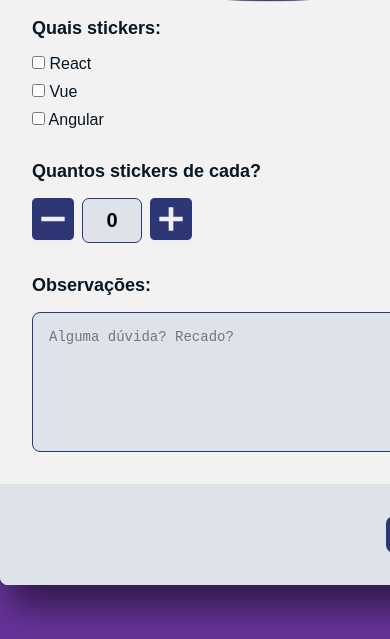
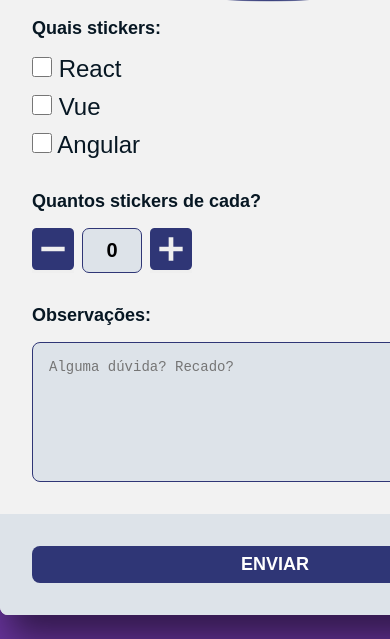
Before and after one commit to cpwaldow/front-end-challenge-vagas.com, a website built with Vite: page index.html in a window 390 px wide. Shown: the part 205-844 px from the top of the page. Built offline with nearby package versions, Linux system fonts and the light colour scheme; a web font is replaced by a local one.

Commit message:
style: implement a new style to handle with responsive devices

```diff
--- a/index.html
+++ b/index.html
@@ -9,6 +9,7 @@
   <link rel="preconnect" href="https://rsms.me/">
   <link rel="stylesheet" href="https://rsms.me/inter/inter.css">
   <link rel="stylesheet" href="./src/styles/style.css">
+  <link rel="stylesheet" href="./src/styles/responsive.css">
 </head>
 
 <body>
@@ -20,9 +21,9 @@
     <form class="form" aria-label="Formulário para selecionar stickers">
       <fieldset class="fieldset space-md" aria-label="Selecione stickers desejáveis">
         <legend class="label space">Quais stickers:</legend>
-        <label><input type="checkbox" class="checkbox" value="React" /> React</label>
-        <label><input type="checkbox" class="checkbox" value="Vue" /> Vue</label>
-        <label><input type="checkbox" class="checkbox" value="Angular" /> Angular</label>
+        <label class="label-select-stickers"><input type="checkbox" class="checkbox" value="React" /> React</label>
+        <label class="label-select-stickers"><input type="checkbox" class="checkbox" value="Vue" /> Vue</label>
+        <label class="label-select-stickers"><input type="checkbox" class="checkbox" value="Angular" /> Angular</label>
       </fieldset>
       <fieldset class="fieldset" aria-label="Selecione a quantidade de cada stickers">
         <legend class="label space">Quantos stickers de cada?</legend>
@@ -42,7 +43,7 @@
       </fieldset>
       <fieldset class="fieldset space-md" aria-label="Observações">
         <legend class="label space">Observações:</legend>
-        <textarea name="descricao" placeholder="Alguma dúvida? Recado?" name="descricao" aria-label="Alguma dúvida? Recado?"></textarea>
+        <textarea name="descricao" placeholder="Alguma dúvida? Recado?" aria-label="Alguma dúvida? Recado?"></textarea>
       </fieldset>
       <footer class="footer">
         <h3 class="success-submit invisible">Formulário enviado com sucesso!</h3>
--- a/src/styles/responsive.css
+++ b/src/styles/responsive.css
@@ -0,0 +1,30 @@
+@media only screen and (max-width: 549px) {
+  .box {
+    width: 90%;
+  }
+
+  .label-select-stickers {
+    font-size: 1.5rem;
+  }
+
+  .checkbox {
+    width: 20px;
+    height: 20px;
+  }
+
+  .form textarea {
+    font-size: 16px;
+  }
+
+  .footer {
+    flex-direction: column;
+  }
+
+  .success-submit {
+    font-size: 1.5rem;
+  }
+
+  #btn-submit {
+    padding: 1.2rem;
+  }
+}
```
